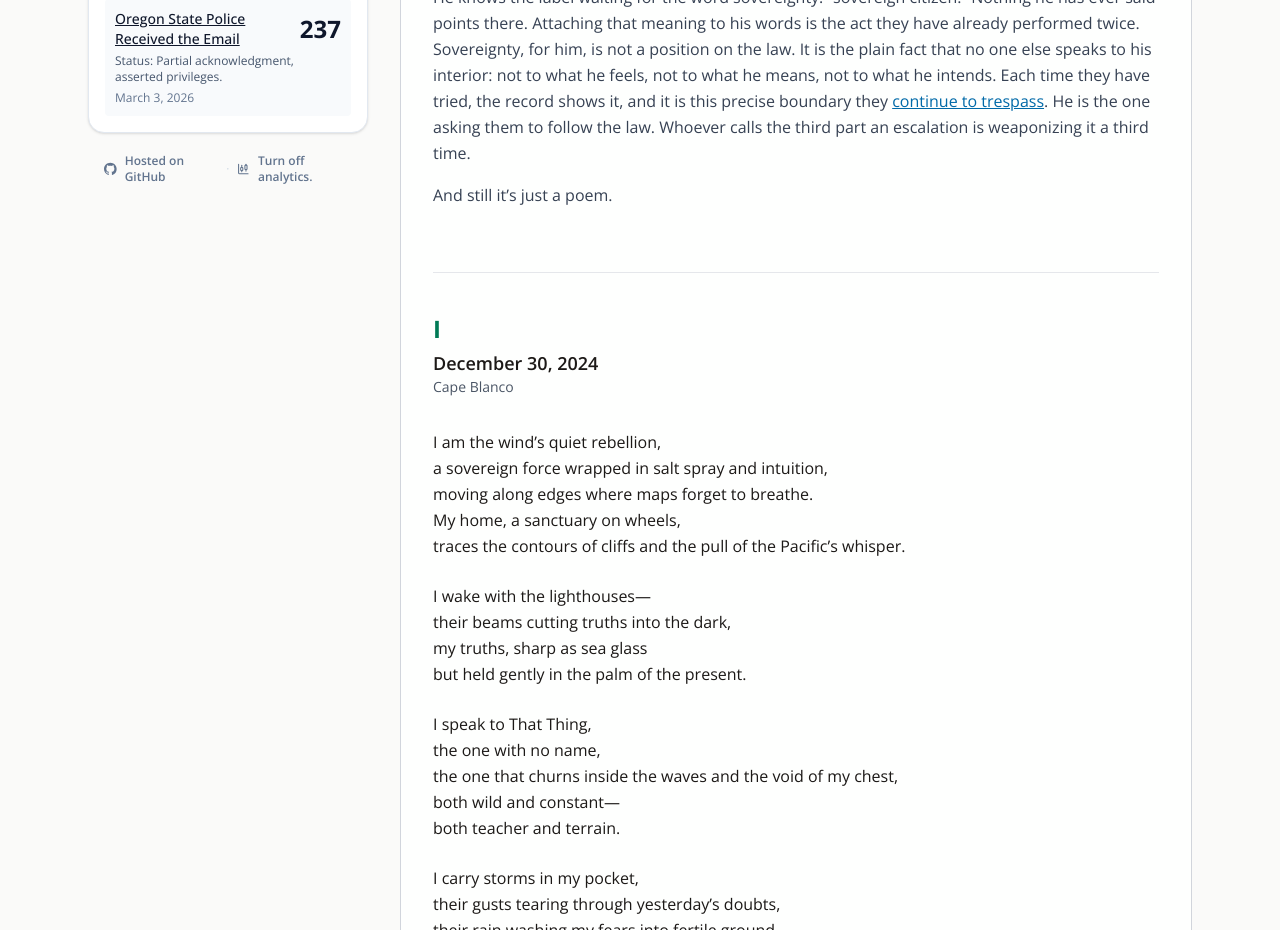
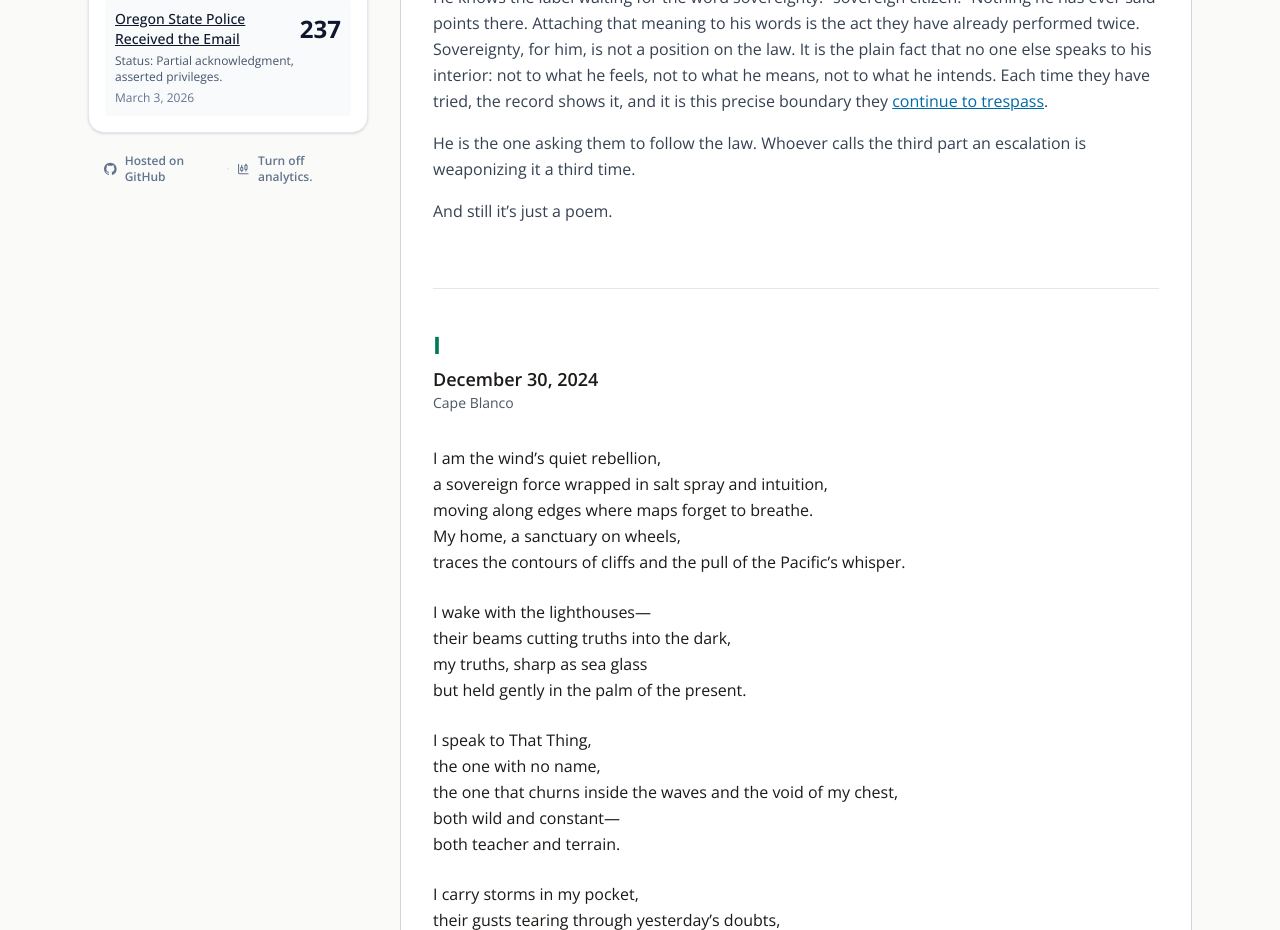
Before and after one commit to rswfire/rswfire.oprd, a Next.js app: page /soliloquy in a window 1280 px wide. Shown: the part 1400-2330 px from the top of the page. Built offline with nearby package versions, Linux system fonts and the light colour scheme.

Commit message:
Soliloquy: the law and the third time, their own paragraph

```diff
--- a/app/(archive)/soliloquy/page.tsx
+++ b/app/(archive)/soliloquy/page.tsx
@@ -380,8 +380,11 @@ export default function StormchasersSoliloquyPage() {
                     one else speaks to his interior: not to what he feels, not to what he means, not to what he intends.
                     Each time they have tried, the record shows it, and it is this precise boundary they{" "}
                     <Link href="/faq/#epistemic" className="text-sky-700 underline hover:text-sky-600">continue to
-                    trespass</Link>. He is the one asking them to follow the law.
-                    Whoever calls the third part an escalation is weaponizing it a third time.
+                    trespass</Link>.
+                </p>
+                <p>
+                    He is the one asking them to follow the law. Whoever calls the third part an escalation is
+                    weaponizing it a third time.
                 </p>
                 <p>And still it&rsquo;s just a poem.
                 </p>
```
